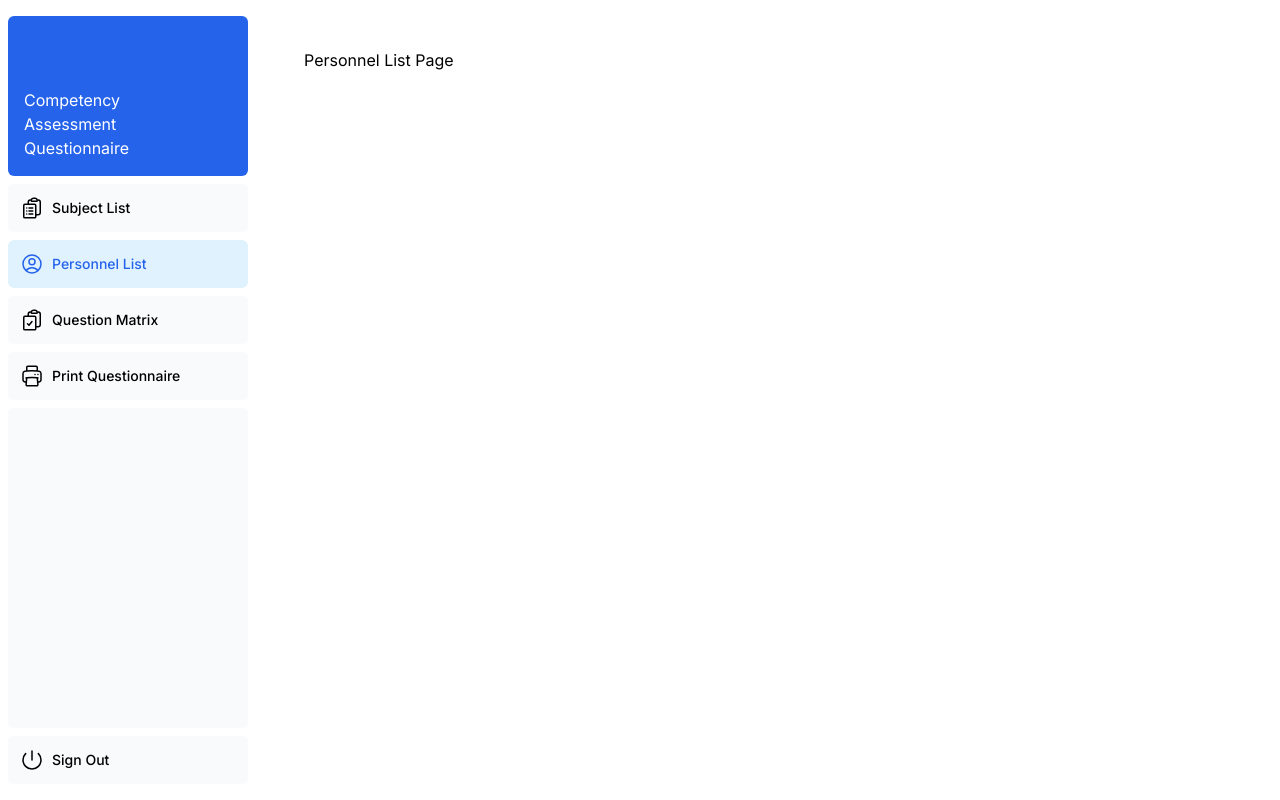
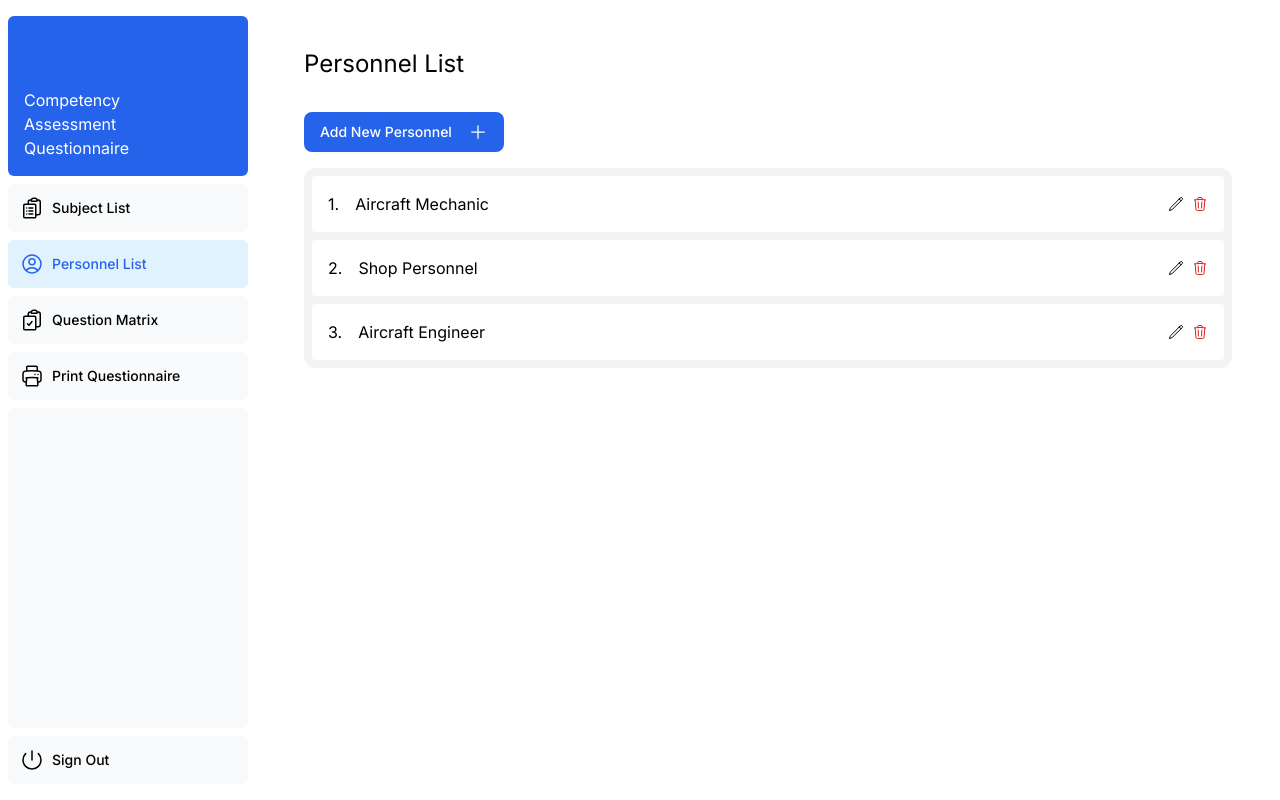
Before and after one commit to shojib116/caq, a Next.js app: page /personnel in a window 1280 px wide. Built offline with nearby package versions, Linux system fonts and the light colour scheme.

Commit message:
added ui for personnel page

```diff
--- a/app/(main)/personnel/page.tsx
+++ b/app/(main)/personnel/page.tsx
@@ -1,3 +1,15 @@
+import { AddNewPersonnel } from "@/app/ui/main/personnel/buttons";
+import PersonnelList from "@/app/ui/main/personnel/personnel-list";
+
 export default function Page() {
-  return <h1>Personnel List Page</h1>;
+  return (
+  <div className="w-full relative">
+  <div className="flex w-full items-center justify-between">
+    <h1 className="text-2xl">Personnel List</h1>
+  </div>
+  <div className="mt-4 flex items-center justify-between gap-2 md:mt-8">
+    <AddNewPersonnel />
+  </div>
+  <PersonnelList />
+</div>);
 }
--- a/app/lib/action.ts
+++ b/app/lib/action.ts
@@ -132,3 +132,7 @@ export async function deleteQuestion(questionId: string) {
     };
   }
 }
+
+
+export async function updatePersonnel(id: string, formData: FormData) {}
+export async function deletePersonnel(id: string) {}
--- /dev/null
+++ b/app/ui/main/personnel/buttons.tsx
@@ -0,0 +1,17 @@
+"use client";
+
+import Link from "next/link";
+import { PlusIcon } from "@heroicons/react/24/outline";
+import { usePathname, useRouter, useSearchParams } from "next/navigation";
+
+export function AddNewPersonnel() {
+  return (
+    <Link
+      href="/personnel/add"
+      className="flex h-10 items-center rounded-lg bg-blue-600 px-4 text-sm font-medium text-white transition-colors hover:bg-blue-500 focus-visible:outline focus-visible:outline-2 focus-visible:outline-offset-2 focus-visible:outline-blue-600"
+    >
+      <span className="hidden md:block">Add New Personnel</span>{" "}
+      <PlusIcon className="h-5 md:ml-4" />
+    </Link>
+  );
+}
--- /dev/null
+++ b/app/ui/main/personnel/personnel-list-item.tsx
@@ -0,0 +1,175 @@
+"use client";
+
+import { Subject } from "@prisma/client";
+import {
+  PencilIcon,
+  TrashIcon,
+  CheckIcon,
+  XMarkIcon,
+} from "@heroicons/react/24/outline";
+import { useState } from "react";
+import { string } from "zod";
+import { deletePersonnel, updatePersonnel } from "@/app/lib/action";
+
+type Personnel = {
+  designation: string;
+  id: string;
+};
+
+export default function PersonnelListItem({
+  index,
+  personnel,
+}: {
+  index: number;
+  personnel: Personnel;
+}) {
+  const [editPersonnel, SetEditPersonnel] = useState<boolean>(false);
+  const [deletePersonnel, SetDeletePersonnel] = useState<boolean>(false);
+  return (
+    <div>
+      <div className="flex gap-2 justify-between items-center bg-white p-4 rounded">
+        {!deletePersonnel ? (
+          <>
+            <div className="flex grow w-max gap-4 items-center">
+              {index}.{" "}
+              {!editPersonnel ? (
+                <p className="cursor-pointer text-left">
+                  {personnel.designation}
+                </p>
+              ) : (
+                <EditForm
+                  personnel={personnel}
+                  setEditStatus={SetEditPersonnel}
+                />
+              )}
+            </div>
+            <div className="flex gap-2">
+              {!editPersonnel && (
+                <>
+                  <EditButton
+                    editStatus={editPersonnel}
+                    setEditStatus={SetEditPersonnel}
+                  />
+                  <DeleteButton setDeleteStatus={SetDeletePersonnel} />
+                </>
+              )}
+            </div>
+          </>
+        ) : (
+          <DeleteConfrimation
+            personnel={personnel}
+            setDeleteStatus={SetDeletePersonnel}
+          />
+        )}
+      </div>
+    </div>
+  );
+}
+
+function EditForm({
+  personnel,
+  setEditStatus,
+}: {
+  personnel: Personnel;
+  setEditStatus: (status: boolean) => void;
+}) {
+  const updatePersonnelWithId = updatePersonnel.bind(null, personnel.id);
+  const handleSubmit = (formData: FormData) => {
+    updatePersonnelWithId(formData);
+    setEditStatus(false);
+  };
+  return (
+    <form action={handleSubmit} className="flex gap-2">
+      <input
+        type="text"
+        id="personnel"
+        name="personnel"
+        defaultValue={personnel.designation}
+        required
+        className="md:w-[40rem] w-96 border px-2 rounded border-gray-200 focus:border-blue-200"
+      />
+      <button
+        type="submit"
+        className="border border-black px-2 rounded text-sm font-semibold bg-green-600 text-white"
+      >
+        Save
+      </button>
+      <button
+        type="button"
+        onClick={(e) => {
+          setEditStatus(false);
+        }}
+        className="border border-black px-2 rounded text-sm font-semibold bg-red-600 text-white"
+      >
+        Cancel
+      </button>
+    </form>
+  );
+}
+
+function DeleteConfrimation({
+  personnel,
+  setDeleteStatus,
+}: {
+  personnel: Personnel;
+  setDeleteStatus: (status: boolean) => void;
+}) {
+  const deletePersonnelWithId = deletePersonnel.bind(null, personnel.id);
+  return (
+    <div className="flex gap-3 text-red-500">
+      <p>Are you absolutely sure you want to delete this personnel?</p>
+      <button
+        type="submit"
+        onClick={(e) => {
+          deletePersonnelWithId();
+        }}
+        className="border border-black px-2 rounded text-sm font-semibold bg-red-600 text-white"
+      >
+        Yes
+      </button>
+      <button
+        type="button"
+        onClick={(e) => {
+          setDeleteStatus(false);
+        }}
+        className="border border-black px-2 rounded text-sm font-semibold bg-green-600 text-white"
+      >
+        No
+      </button>
+    </div>
+  );
+}
+
+function EditButton({
+  editStatus,
+  setEditStatus,
+}: {
+  editStatus: boolean;
+  setEditStatus: (status: boolean) => void;
+}) {
+  return (
+    <button
+      onClick={(e) => {
+        setEditStatus(!editStatus);
+      }}
+    >
+      <PencilIcon className="w-4 h-4" />
+    </button>
+  );
+}
+
+function DeleteButton({
+  setDeleteStatus,
+}: {
+  setDeleteStatus: (status: boolean) => void;
+}) {
+  return (
+    <button
+      onClick={(e) => {
+        setDeleteStatus(true);
+      }}
+    >
+      <TrashIcon className="w-4 h-4 text-red-600" />
+    </button>
+  );
+}
--- /dev/null
+++ b/app/ui/main/personnel/personnel-list.tsx
@@ -0,0 +1,17 @@
+import PersonnelListItem from "./personnel-list-item";
+
+const data = [{designation:"Aircraft Mechanic", id:"kdfjkds"}, {designation: "Shop Personnel", id:"kdfjkdc"}, {designation:"Aircraft Engineer", id:"kdfjkde"},]
+
+export default async function PersonnelList() {
+  let index = 0;
+  return (
+    <div className="my-4 bg-gray-100 rounded-xl p-2 flex flex-col gap-2">
+      {data.map((personnel) => {
+        index++;
+        return (
+          <PersonnelListItem index={index} personnel={personnel} key={personnel.id} />
+        );
+      })}
+    </div>
+  );
+}
```
